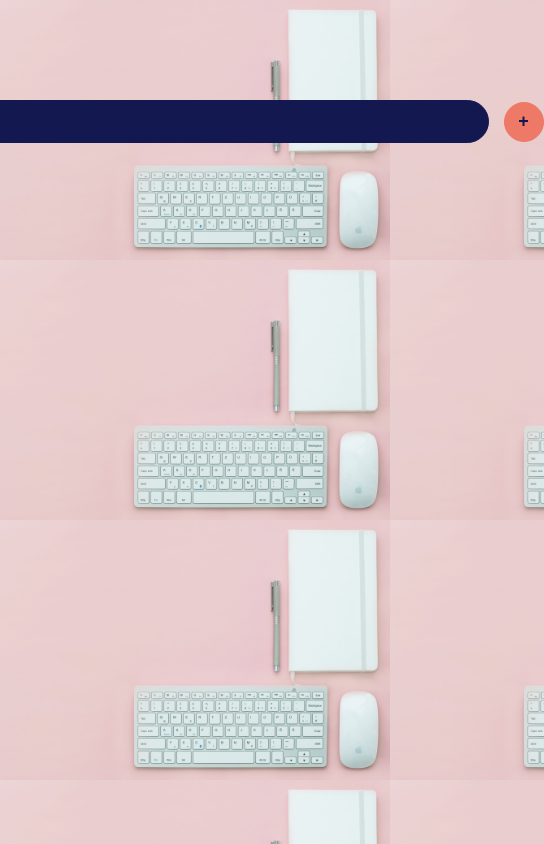
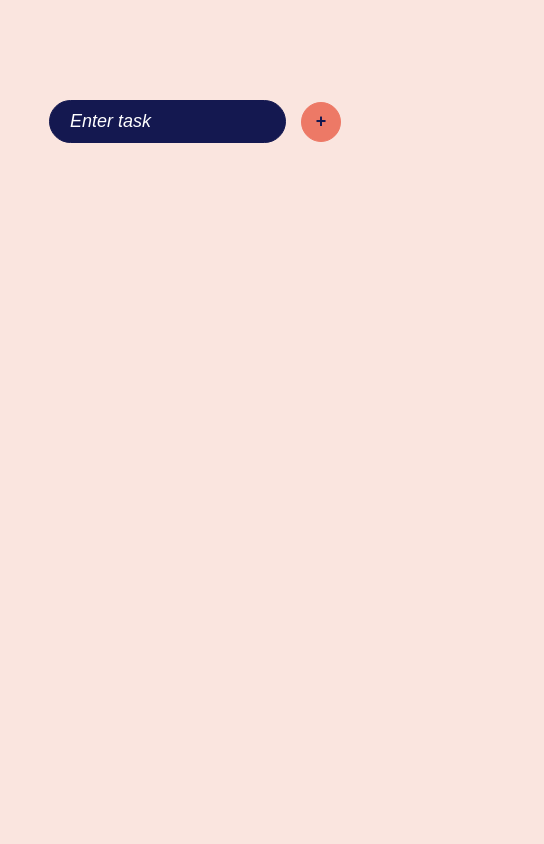
Before and after one commit to shaikhmq20/todo-app, a React (Create React App) app: page / in a window 390 px wide. Shown: the whole page, 544 px wide, since content can reach past the window. Built offline with nearby package versions, Linux system fonts and the light colour scheme.

Commit message:
Making app responsive with respect to screen size.

```diff
--- a/src/index.css
+++ b/src/index.css
@@ -1,10 +1,17 @@
 body {
   margin: 0;
   background-image: url("images/peach.jpg");
+  background-repeat: no-repeat;
   background-size: cover;
   font-family: "Poppins", sans-serif;
   -webkit-font-smoothing: antialiased;
   -moz-osx-font-smoothing: grayscale;
+}
+
+@media screen and (max-width: 1083px) {
+  body {
+    background: #fae5df;
+  }
 }
 
 code {
@@ -21,6 +28,7 @@ code {
 }
 
 #task-input {
+  width: 100vw;
   display: flex;
   flex-direction: row;
   align-items: center;
@@ -29,7 +37,7 @@ code {
 
 input {
   color: #fff;
-  width: 600px;
+  width: 50vw;
   font-size: 18px;
   padding: 10px 20px;
   background-color: #141850;
@@ -70,7 +78,7 @@ input:focus {
   display: flex;
   flex-direction: column;
   align-items: center;
-  width: 100%;
+  width: 100vw;
 }
 
 .task {
@@ -79,7 +87,7 @@ input:focus {
   color: #141850;
   font-weight: bold;
   padding: 15px 30px;
-  width: 700px;
+  width: 60vw;
   border-radius: 5px;
   margin-bottom: 10px;
 }
```
